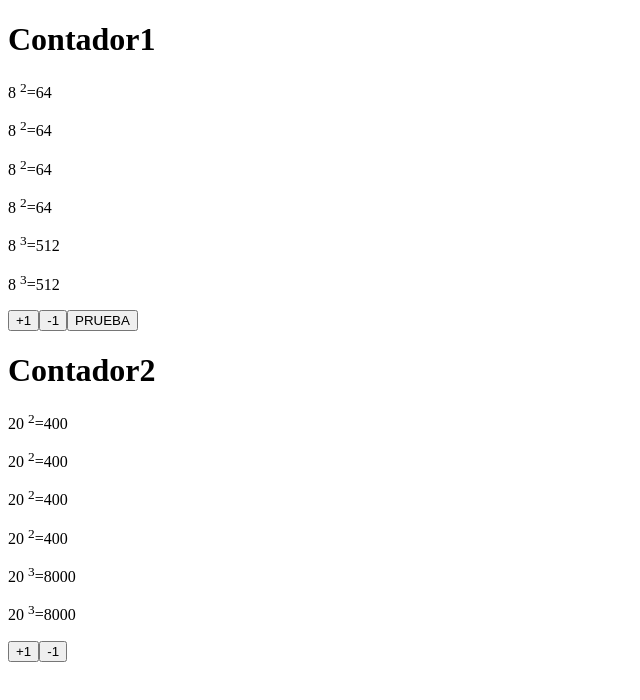
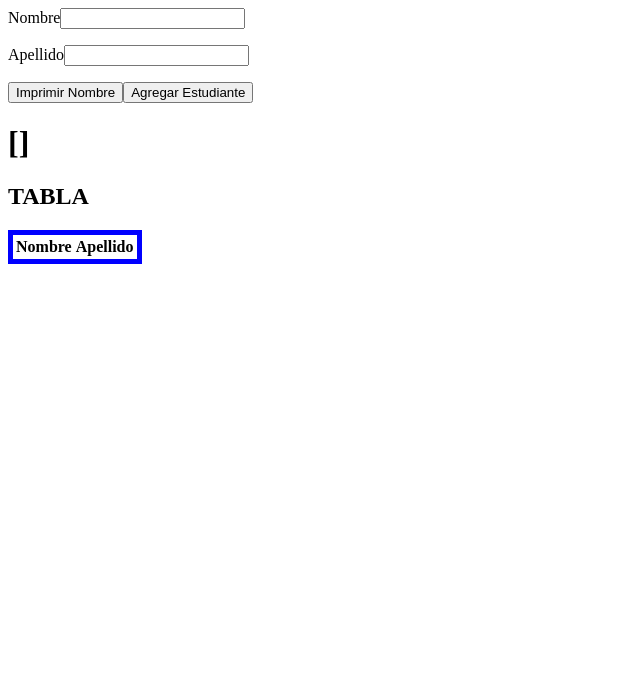
Before and after one commit to KevinCruzBasantes/PW_VUE_U2_KC, a Vue app: page / in a window 1280 px wide. Shown: the top 700 px of the page, without its empty margins (0-640 px from the left). Built offline with nearby package versions, Linux system fonts and the light colour scheme.

Commit message:
Taller 15 Directivas 2 VUE

```diff
--- a/src/App.vue
+++ b/src/App.vue
@@ -1,14 +1,17 @@
 <template>
   <div>
-      <ContadorView/>
+      <!--<ContadorView/>-->
+      <DirectivasView/>
    </div>
 </template>
 
 <script>
 import ContadorView from '../src/views/ContadorView.vue';
+import DirectivasView from '../src/views/DirectivasView.vue';
 export default {
   components:{
     ContadorView,
+    DirectivasView,
   },
 }
 </script>
--- /dev/null
+++ b/src/components/Directivas.vue
@@ -0,0 +1,65 @@
+<template>
+  <div>
+    <label for="">Nombre</label>
+    <input v-model="nombre" id="id_nombre" type="text" />
+    <p>{{ nombre }}</p>
+
+    <label for="">Apellido</label>
+    <input v-model="apellido" id="id_apellido" type="text" />
+    <p>{{ apellido }}</p>
+    <button v-on:click="imprimirNombre()">Imprimir Nombre</button>
+    <button v-on:click="agregarEstudiante()">Agregar Estudiante</button>
+    <h1>{{ arreglo }}</h1>
+    <ul>
+      <li  v-show="nombre!==null"
+      v-for="{ nombre, apellido} in arreglo" :key="nombre">
+        {{nombre }}-{{apellido }}</li>
+    </ul>
+    <h2>TABLA</h2>
+    <table style="border: 5px solid blue;">
+        <tr >
+            <th>Nombre</th>
+            <th>Apellido</th>
+        </tr>
+        <tr v-for="{ nombre, apellido} in arreglo" :key="nombre">
+            <td>{{ nombre }}</td>
+            <td>{{ apellido }}</td>
+        </tr>
+    </table>
+
+  </div>
+</template>
+
+<script>
+export default {
+  data() {
+    return {
+      nombre: null,
+      apellido: null,
+      arreglo: [],
+    };
+  },
+  methods: {
+    imprimirNombre() {
+      console.log(this.nombre);
+    },
+    agregarEstudiante() {
+      const estu = {
+        nombre: this.nombre,
+        apellido: this.apellido,
+      };
+      console.log("Agregar estudiante");
+      console.log(estu);
+      this.arreglo.push(estu);
+      this.limpiar();
+    },
+    limpiar() {
+      this.nombre = "";
+      this.apellido = "";
+    },
+  },
+};
+</script>
+
+<style>
+</style>
--- /dev/null
+++ b/src/views/DirectivasView.vue
@@ -0,0 +1,16 @@
+<template>
+  <Directivas/>
+</template>
+
+<script>
+import Directivas from "../components/Directivas.vue";
+export default {
+    components:{
+        Directivas,
+    },
+}
+</script>
+
+<style>
+
+</style>
```
